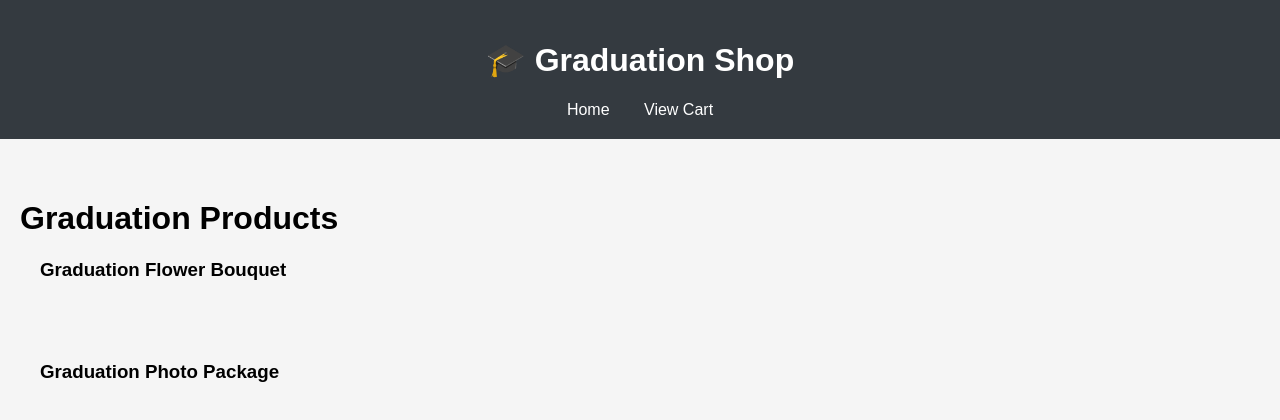
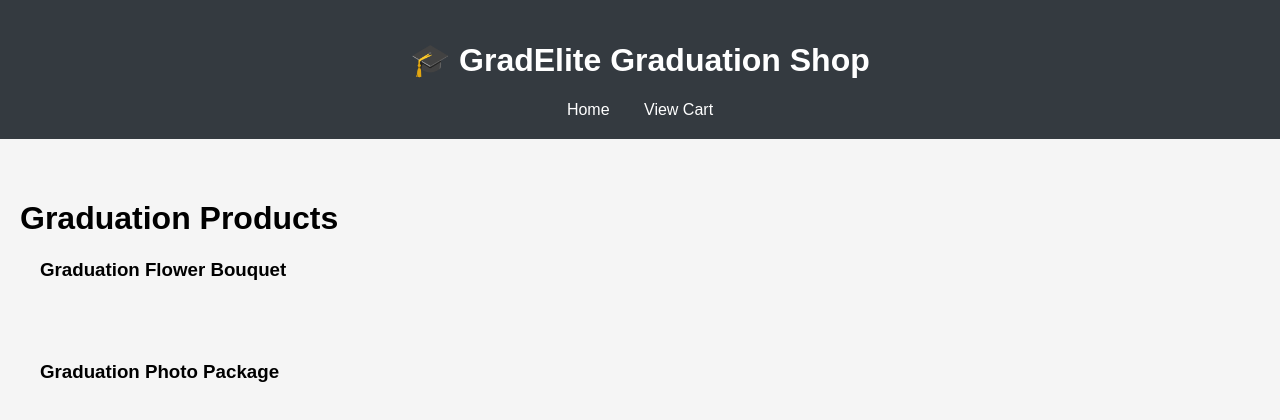
Before and after one commit to hj-820/Shop, a PHP site: page /index.php in a window 1280 px wide. Shown: the top 420 px of the page. Run offline with PHP 8.4, Linux system fonts and the light colour scheme; data that the repository does not hold is empty.

Commit message:
Update header.php

```diff
--- a/header.php
+++ b/header.php
@@ -6,7 +6,7 @@
 </head>
 <body>
     <header>
-        <h1>🎓 Graduation Shop</h1>
+        <h1>🎓 GradElite Graduation Shop</h1>
         <nav>
             <a href="index.php">Home</a>
             <a href="cart.php">View Cart</a>
```
